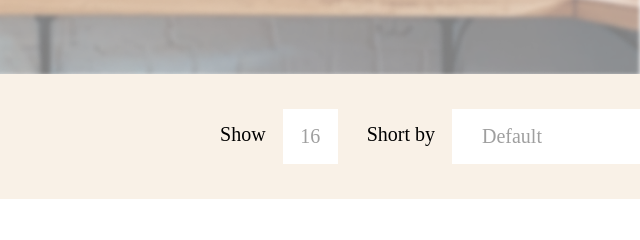
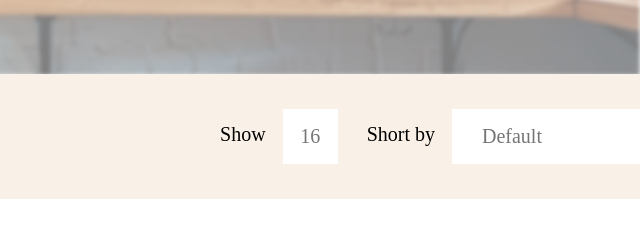
Before and after one commit to dangerlyoha12/123, a plain HTML site: page shop.html in a window 1280 px wide. Shown: the part 304-544 px from the top of the page, 640-1280 px from the left. Drawn offline with Linux system fonts and the light colour scheme; a web font is replaced by a local one.

Commit message:
fix bugs

```diff
--- a/shop.html
+++ b/shop.html
@@ -56,11 +56,11 @@
 					<div class="filter__content__input">
 						<div class="filter__content__input__short-by">
 							<p>Show</p>
-							<input type="number" min="1" max="32" value="16" />
+							<input type="number" min="1" max="32" placeholder="16" />
 						</div>
 						<div class="filter__content__input__Default">
 							<p>Short by</p>
-							<input type="text" value="Default" />
+							<input type="text" placeholder="Default" />
 						</div>
 					</div>
 				</div>
```
